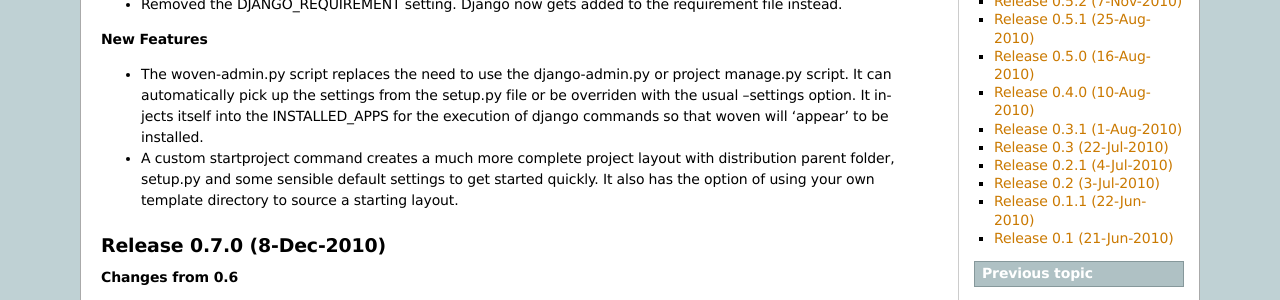
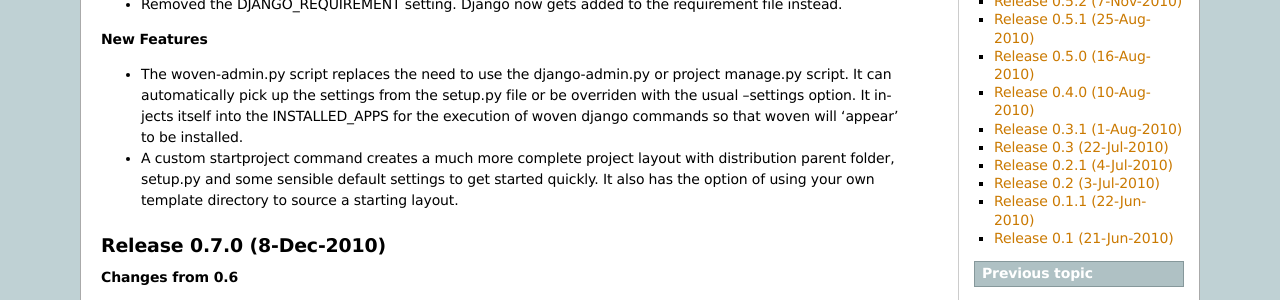
Before and after one commit to bretth/woven, a Sphinx documentation site: the page built from docs/changelog.rst, in a window 1280 px wide and 900 px high. Shown: the part 220-520 px from the top of the window. Built offline with Sphinx 7.4.7, drawn with Linux system fonts in a browser that asks for light colours; pages that are not in the unit, such as notebooks, are missing from menus.

Commit message:
doc changes

```diff
--- a/docs/changelog.rst
+++ b/docs/changelog.rst
@@ -13,7 +13,7 @@ Release 0.8.0
 
 **New Features**
 
-* The woven-admin.py script replaces the need to use the django-admin.py or project manage.py script. It can automatically pick up the settings from the setup.py file or be overriden with the usual --settings option. It injects itself into the INSTALLED_APPS for the execution of django commands so that woven will 'appear' to be installed.
+* The woven-admin.py script replaces the need to use the django-admin.py or project manage.py script. It can automatically pick up the settings from the setup.py file or be overriden with the usual --settings option. It injects itself into the INSTALLED_APPS for the execution of woven django commands so that woven will 'appear' to be installed.
 
 * A custom startproject command creates a much more complete project layout with distribution parent folder, setup.py and some sensible default settings to get started quickly. It also has the option of using your own template directory to source a starting layout.
 
```
